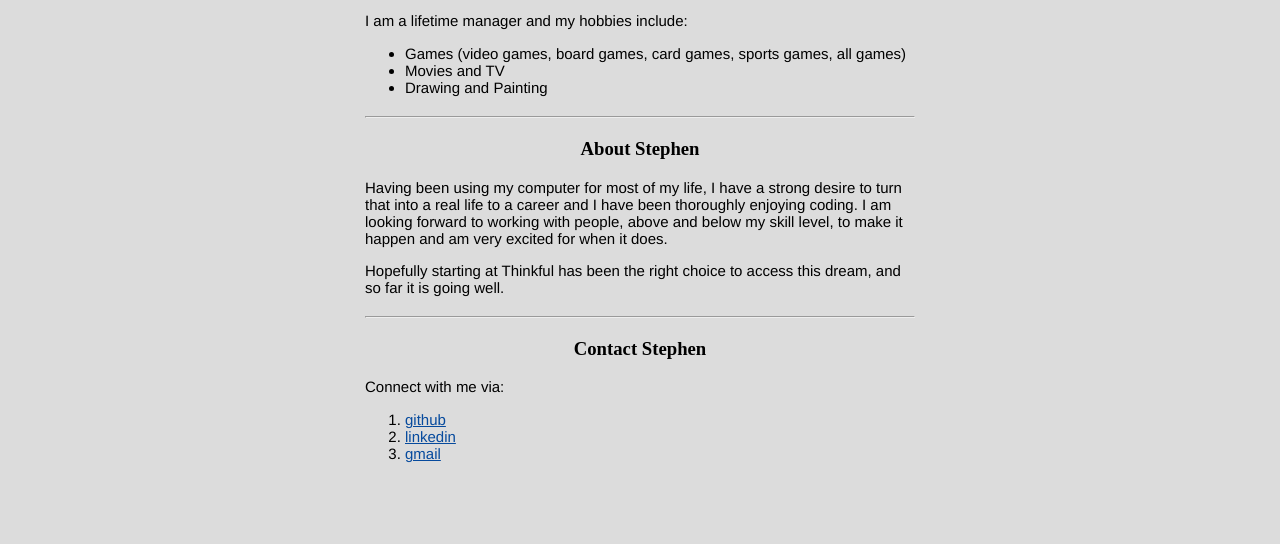
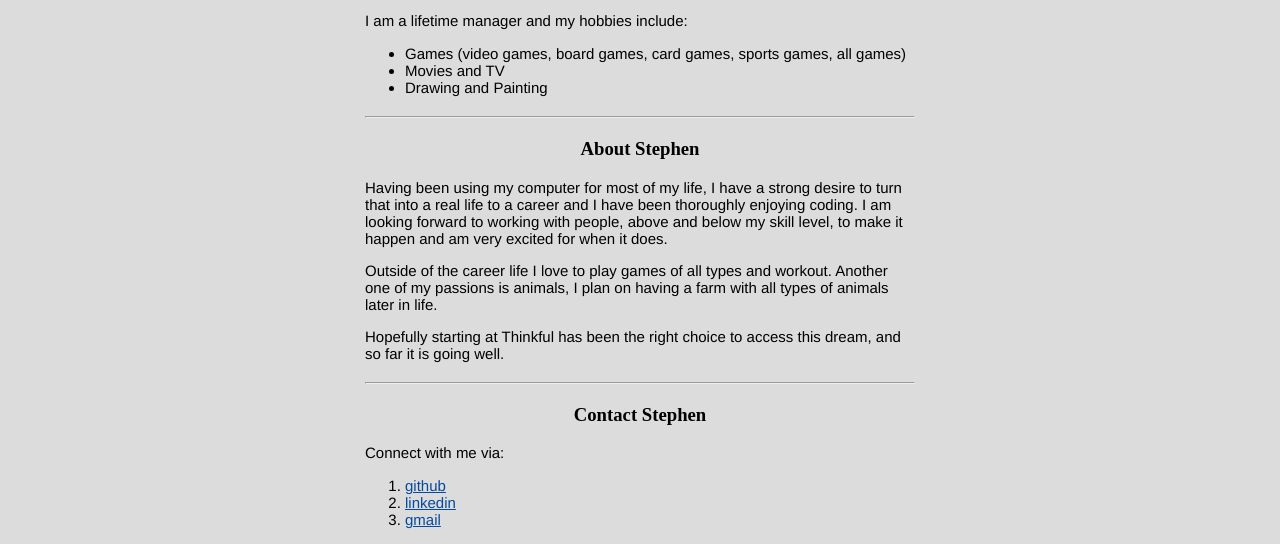
Before and after one commit to svellinga89/stephen-vellinga-portfolio, a plain HTML site: page index.html in a window 1280 px wide. Shown: the part 512-1056 px from the top of the page. Before the commit the page ends 990 px from the top, so only its background shows below. Drawn offline with Linux system fonts and the light colour scheme.

Commit message:
Update index.html

```diff
--- a/index.html
+++ b/index.html
@@ -51,6 +51,11 @@
         for when it does.
       </p>
       <p>
+        Outside of the career life I love to play games of all types and workout.
+        Another one of my passions is animals, I plan on having a farm with all
+        types of animals later in life.
+      </p>
+      <p>
         Hopefully starting at Thinkful has been the right choice to access this
         dream, and so far it is going well.
       </p>
```
